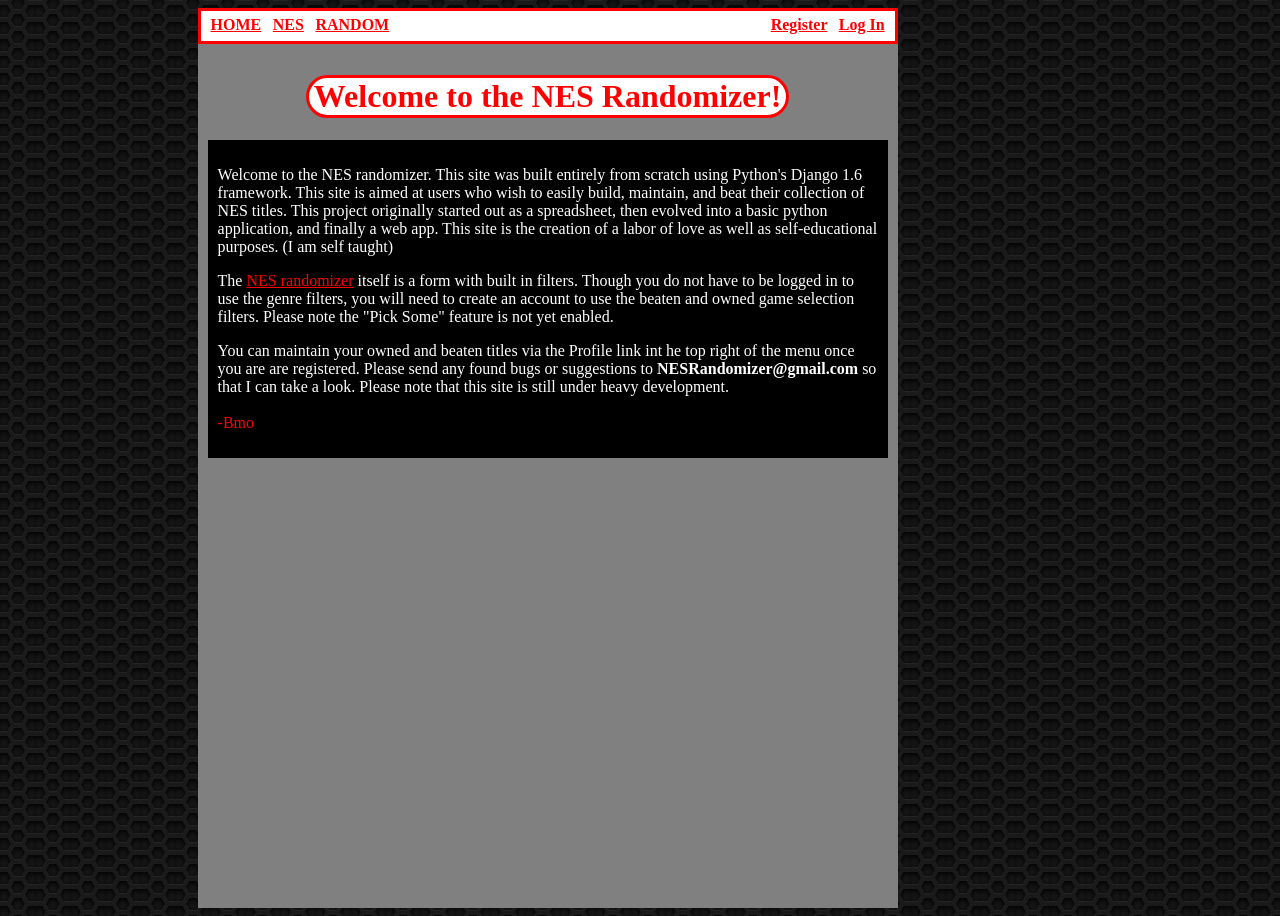
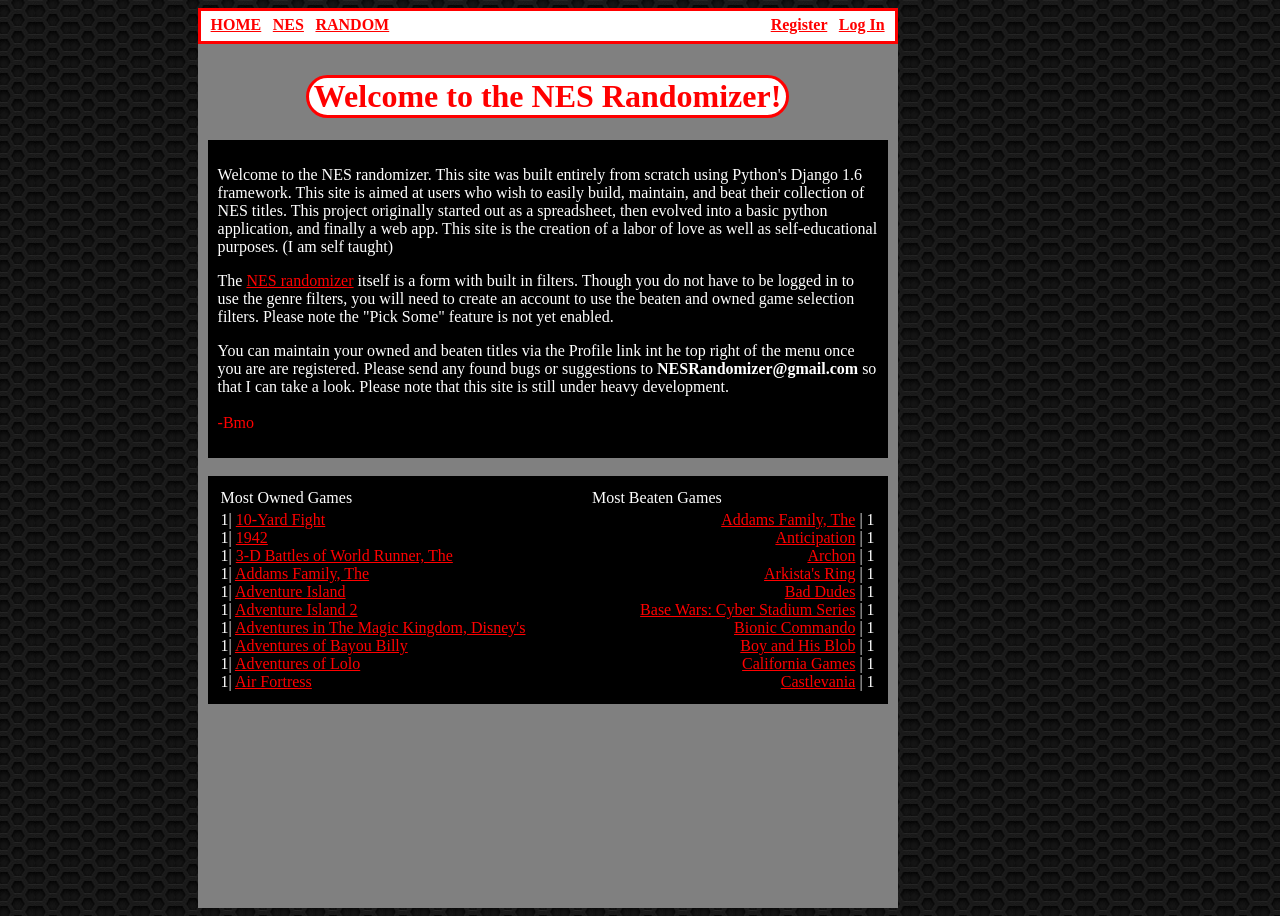
Before and after one commit to thebmo/NESRandomizer, a Django app: page / in a window 1280 px wide. Run offline with Django 3.2, Linux system fonts and the light colour scheme; data comes from the database, SQL or seed files in the repository; parts of the project's set-up code (start-up, migrations or seed data) failed here and were passed over.

Commit message:
added some stats to the man page

```diff
--- a/nes_randomizer/mysite/views.py
+++ b/nes_randomizer/mysite/views.py
@@ -6,6 +6,7 @@
 from django.contrib.auth import authenticate, logout, login
 
 from nes.models import Game
+from nes.templatetags import nes_extras as NES
 
 
 # class IndexView(generic.ListView):
@@ -28,13 +29,15 @@
     return redirect('profiles/view_profile.html')
 
 def index(request):
+    most_owned = NES.fetch_most_owned()
+    most_beaten = NES.fetch_most_beaten()
     user = authenticate(username='', password='')
     if user is not None:
         # verifies user
         if user.is_active:
-           return render(request, 'mysite/index.html', {'user':user})
+           return render(request, 'mysite/index.html', {'user':user, 'most_owned': most_owned, 'most_beaten': most_beaten })
 
-    return render(request, 'mysite/index.html',)
+    return render(request, 'mysite/index.html', {'most_owned': most_owned, 'most_beaten': most_beaten})
 
 def login_view(request):
 
--- a/nes_randomizer/nes/templatetags/nes_extras.py
+++ b/nes_randomizer/nes/templatetags/nes_extras.py
@@ -6,7 +6,7 @@
 from nes.models import *
 from amazon.api import AmazonAPI
 from bs4 import BeautifulSoup
-
+from collections import Counter
 
 register = template.Library()
 
@@ -14,6 +14,53 @@
 def get_item(dictionary, key):
     return dictionary.get(key)
 
+
+# returns a list of top 10 or x games beaten
+def fetch_most_beaten(count=10):
+    # 0 title/string - 1 count - 2 game id/pk
+    top_beaten = []
+
+    # dict of tallied games owned
+    total_beaten = {}
+    beaten = BeatenGame.objects.all()
+
+    for beat in beaten:
+        if beat.game_id not in beaten:
+            total_beaten[str(beat.game_id)] = 1
+        else:
+            total_beaten[str(beat.game_id)] += 1
+
+    c = Counter(total_beaten)
+    c = c.most_common()[:10] # <<<<< x is a int value
+    for item in c:
+        game = Game.objects.get(pk=int(item[0]))
+        top_beaten.append([game.title, item[1], int(item[0])])
+
+    return top_beaten
+
+
+# returns a list of top 10 or x games owned
+def fetch_most_owned(count=10):
+    # 0 title/string - 1 count - 2 game id/pk
+    top_owned = []
+
+    # dict of tallied games owned
+    total_owned = {}
+    owned = OwnedGame.objects.all()
+
+    for own in owned:
+        if own.game_id not in owned:
+            total_owned[str(own.game_id)] = 1
+        else:
+            total_owned[str(own.game_id)] += 1
+
+    c = Counter(total_owned)
+    c = c.most_common()[:10] # <<<<< x is a int value
+    for item in c:
+        game = Game.objects.get(pk=int(item[0]))
+        top_owned.append([game.title, item[1], int(item[0])])
+
+    return top_owned
 
 # returns a list of youtube objects in a list
 def fetch_game_videos(game):
--- a/nes_randomizer/nes/views.py
+++ b/nes_randomizer/nes/views.py
@@ -60,6 +60,7 @@
 # the index view
 def index(request):
     template = 'nes/index.html'
+
     return render(request, template,)
 
 
--- a/nes_randomizer/templates/mysite/index.html
+++ b/nes_randomizer/templates/mysite/index.html
@@ -14,11 +14,26 @@
     <p>
         You can maintain your owned and beaten titles via the Profile link int he top right of the menu once you are are registered. Please send any found bugs or suggestions to <strong>NESRandomizer@gmail.com</strong> so that I can take a look. Please note that this site is still under heavy development.<br><br>
 
-        <font color = "red">-Bmo</font.
+        <font color = "red">-Bmo</font>
     </p>
 
 </div>
+<br>
+<div class = "block" id = "main">
 
+    <table width=100%>
+    <tr><td>Most Owned Games</td><td>Most Beaten Games</td></tr>
+    <tr><td align=left>
+        {% for owned in most_owned %}
+            {{ owned.1 }}| <a href = '{% url 'nes:details' owned.2 %}' target = '_blank'>{{ owned.0 }}</a><br/>
+        {% endfor %}
+    </td>
+    <td align=right>
+        {% for beaten in most_beaten %}
+            <a href = '{% url 'nes:details' beaten.2 %}' target = '_blank'>{{ beaten.0 }}</a> | {{ beaten.1 }}<br/>
+        {% endfor %}
+    </td></tr>
+</div>
 
 
 <!-- {% if not user.is_authenticated %}
```
